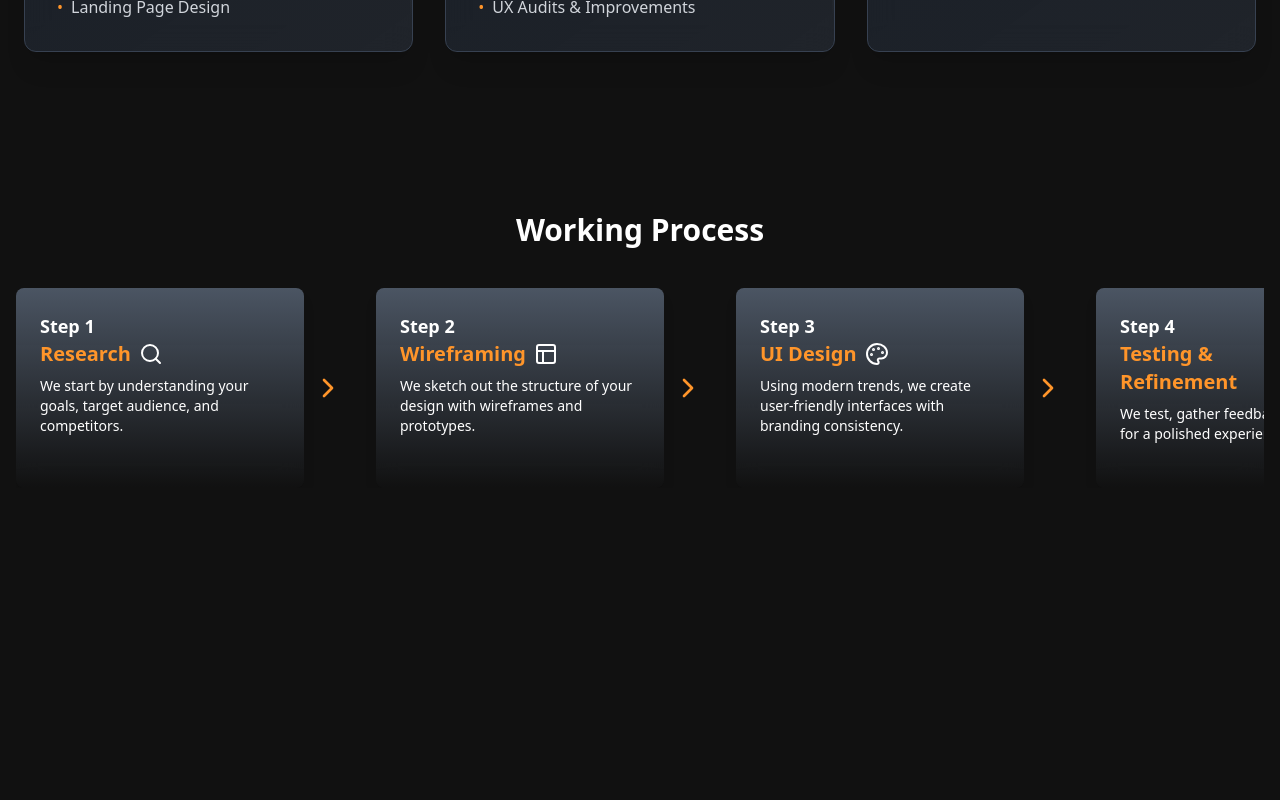
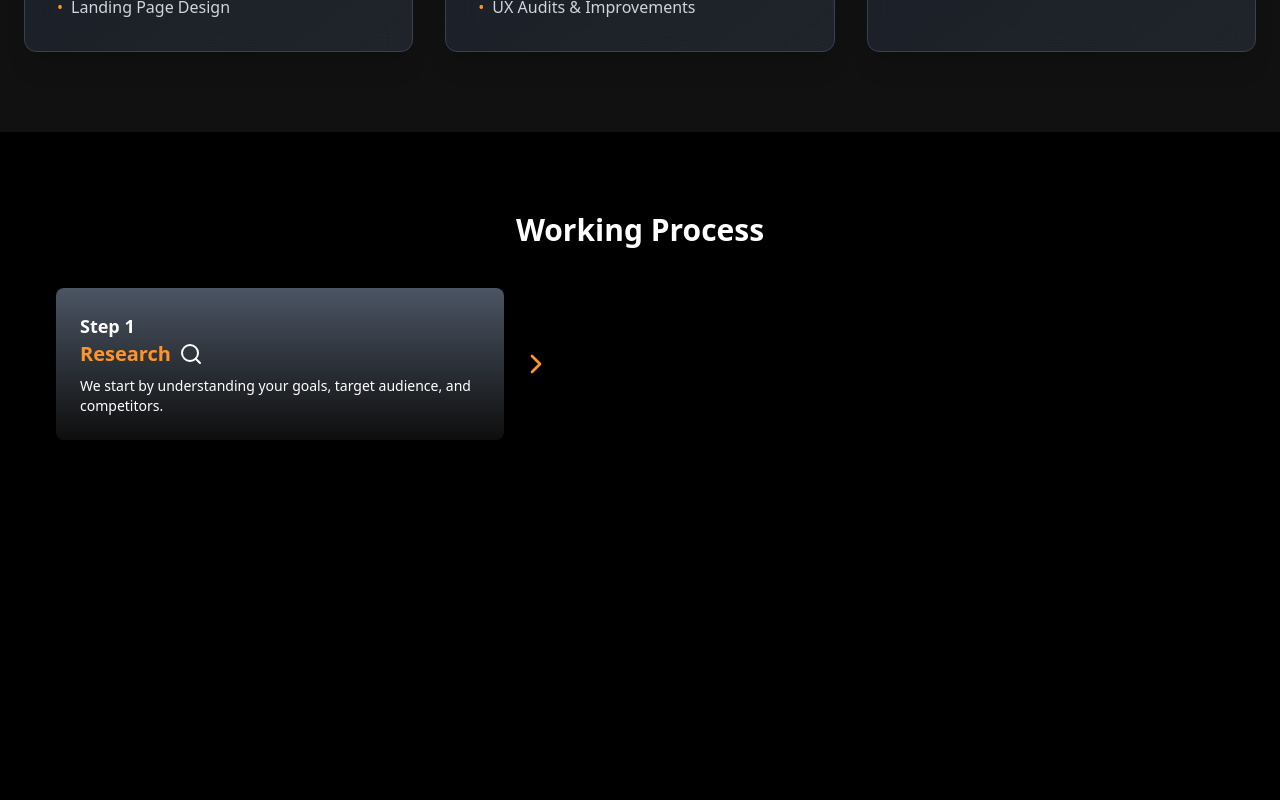
Before and after one commit to Muhammadyahyasoomro/UI-UX-agency, a React (Vite) app: page / in a window 1280 px wide. Shown: the part 3900-4700 px from the top of the page. Built offline with nearby package versions, Linux system fonts and the light colour scheme.

Commit message:
dalgae animation

```diff
--- a/package.json
+++ b/package.json
@@ -11,6 +11,7 @@
   },
   "dependencies": {
     "framer-motion": "^11.0.8",
+    "gsap": "^3.12.7",
     "install": "^0.13.0",
     "lucide-react": "^0.344.0",
     "npm": "^11.2.0",
--- a/src/components/WorkingProcess.tsx
+++ b/src/components/WorkingProcess.tsx
@@ -1,7 +1,12 @@
-import React, { useEffect, useRef, useState } from "react";
+import React, { useEffect, useRef } from "react";
 import { motion } from "framer-motion";
 import { Search, Layout, Palette, TestTube, ChevronRight } from "lucide-react";
-import "./scroll.css"
+import gsap from "gsap";
+import { ScrollTrigger } from "gsap/ScrollTrigger";
+import "./scroll.css";
+
+gsap.registerPlugin(ScrollTrigger);
+
 const processSteps = [
   { icon: <Search className="w-6 h-6 text-white" />, title: "Research", description: "We start by understanding your goals, target audience, and competitors." },
   { icon: <Layout className="w-6 h-6 text-white" />, title: "Wireframing", description: "We sketch out the structure of your design with wireframes and prototypes." },
@@ -10,90 +15,60 @@ const processSteps = [
 ];
 
 const WorkingProcess = () => {
-  const scrollContainerRef = useRef<HTMLDivElement>(null);
-  const componentRef = useRef<HTMLDivElement>(null);
-  const [allowVerticalScroll, setAllowVerticalScroll] = useState(false);
-  const [isInView, setIsInView] = useState(false);
+  const containerRef = useRef<HTMLDivElement>(null);
+  const scrollWrapperRef = useRef<HTMLDivElement>(null);
 
-  // Check if the component is in the viewport
   useEffect(() => {
-    const observer = new IntersectionObserver(
-      ([entry]) => {
-        setIsInView(entry.isIntersecting);
+    const container = containerRef.current;
+    const scrollContent = scrollWrapperRef.current;
+    if (!container || !scrollContent) return;
+
+    const sections = gsap.utils.toArray(scrollContent.children);
+
+    gsap.to(sections, {
+      xPercent: -100 * (sections.length - 1),
+      ease: "none",
+      scrollTrigger: {
+        trigger: container,
+        pin: true,
+        scrub: 1,
+        start: "top top",
+        end: () => `+=${scrollContent.scrollWidth}`,
       },
-      { threshold: 0.3 }
-    );
-
-    if (componentRef.current) observer.observe(componentRef.current);
+    });
 
     return () => {
-      if (componentRef.current) observer.unobserve(componentRef.current);
+      ScrollTrigger.getAll().forEach(trigger => trigger.kill());
     };
   }, []);
 
-  useEffect(() => {
-    if (!isInView) return;
-
-    const handleScroll = (event: WheelEvent | TouchEvent) => {
-      const container = scrollContainerRef.current;
-      if (!container || allowVerticalScroll) return;
-
-      event.preventDefault();
-
-      // Convert vertical scrolling to horizontal scrolling
-      if ("deltaY" in event) {
-        container.scrollLeft += (event as WheelEvent).deltaY;
-      } else if ("touches" in event) {
-        const touch = event.touches[0];
-        container.scrollLeft += touch.clientY;
-      }
-
-      // Enable vertical scrolling after horizontal scrolling completes
-      if (container.scrollLeft + container.clientWidth >= container.scrollWidth - 5) {
-        setAllowVerticalScroll(true);
-      }
-    };
-
-    window.addEventListener("wheel", handleScroll, { passive: false });
-    window.addEventListener("touchmove", handleScroll, { passive: false });
-
-    return () => {
-      window.removeEventListener("wheel", handleScroll);
-      window.removeEventListener("touchmove", handleScroll);
-    };
-  }, [isInView, allowVerticalScroll]);
-
   return (
-    <div ref={componentRef} className={`py-20 text-white relative ${allowVerticalScroll ? "overflow-auto" : "h-screen overflow-hidden"}`}>
-      <div className="container mx-auto px-4">
+    <div ref={containerRef} className="h-screen overflow-hidden bg-black text-white">
+      <div className="container mx-auto px-4 py-20">
         <h2 className="text-3xl font-bold text-center mb-10">Working Process</h2>
 
-        {/* Scrollable Horizontal Container */}
-        <motion.div
-          ref={scrollContainerRef}
-          className="flex gap-6 flex-nowrap overflow-x-auto scrollbar-hide w-full snap-x snap-mandatory"
-          initial={{ x: "100%" }}
-          animate={{ x: "0%" }}
-          transition={{ duration: 1, ease: "easeOut" }}
+        <div
+          ref={scrollWrapperRef}
+          className="flex w-[400%] gap-6 flex-nowrap"
         >
           {processSteps.map((step, index) => (
-            <div key={index} className="flex items-center">
+            <div key={index} className="flex items-center w-screen px-10">
               {/* Step Card */}
-              <div className="p-6 min-h-[200px] w-72 bg-opacity-100 bg-gradient-to-b from-gray-600 to-[#1111]/80 text-white rounded-lg shadow-lg flex flex-col backdrop-blur-md snap-center">
-                <h3 className="text-lg font-bold text-white">Step {index + 1}</h3>
+              <div className="p-6 w-full max-w-md bg-gradient-to-b from-gray-600 to-[#1111]/80 text-white rounded-lg shadow-lg flex flex-col backdrop-blur-md">
+                <h3 className="text-lg font-bold">Step {index + 1}</h3>
                 <h4 className="text-xl font-semibold text-[#FF952A] flex items-center gap-2">
                   {step.title} {step.icon}
                 </h4>
-                <p className="text-sm mt-2 flex-grow">{step.description}</p>
+                <p className="text-sm mt-2">{step.description}</p>
               </div>
 
-              {/* Arrow (except for the last step) */}
+              {/* Arrow */}
               {index !== processSteps.length - 1 && (
-                <ChevronRight className="w-8 h-8 text-[#FF952A] mx-2 hidden md:block" />
+                <ChevronRight className="w-8 h-8 text-[#FF952A] mx-4 hidden md:block" />
               )}
             </div>
           ))}
-        </motion.div>
+        </div>
       </div>
     </div>
   );
```
Also changed, not shown: 1 other file (tests, documents, lock files or other folders).
